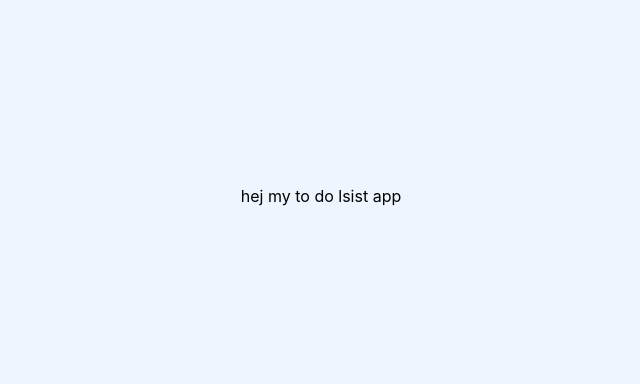
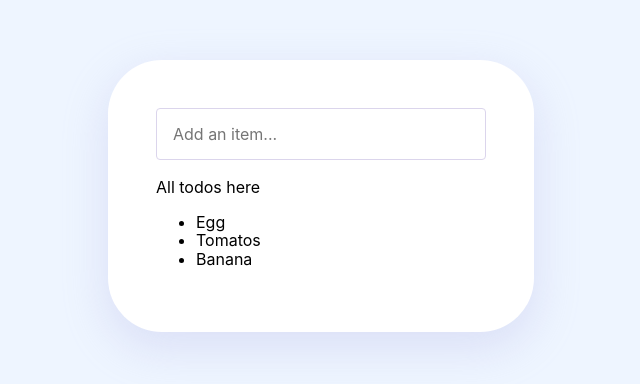
Before and after one commit to naimlatifi5/my-to-do-app, a React (Create React App) app: page / in a window 1280 px wide. Shown: the part 204-588 px from the top of the page, without its empty margins (319-959 px from the left). Built offline with nearby package versions, Linux system fonts and the light colour scheme.

Commit message:
added components for my todo list

```diff
--- a/src/App.css
+++ b/src/App.css
@@ -1,3 +1,355 @@
+/*! normalize.css v8.0.1 | MIT License | github.com/necolas/normalize.css */
+
+/* Document
+   ========================================================================== */
+
+/**
+ * 1. Correct the line height in all browsers.
+ * 2. Prevent adjustments of font size after orientation changes in iOS.
+ */
+
+html {
+  line-height: 1.15; /* 1 */
+  -webkit-text-size-adjust: 100%; /* 2 */
+}
+
+/* Sections
+   ========================================================================== */
+
+/**
+ * Remove the margin in all browsers.
+ */
+
+body {
+  margin: 0;
+}
+
+/**
+ * Render the `main` element consistently in IE.
+ */
+
+main {
+  display: block;
+}
+
+/**
+ * Correct the font size and margin on `h1` elements within `section` and
+ * `article` contexts in Chrome, Firefox, and Safari.
+ */
+
+h1 {
+  font-size: 2em;
+  margin: 0.67em 0;
+}
+
+/* Grouping content
+   ========================================================================== */
+
+/**
+ * 1. Add the correct box sizing in Firefox.
+ * 2. Show the overflow in Edge and IE.
+ */
+
+hr {
+  box-sizing: content-box; /* 1 */
+  height: 0; /* 1 */
+  overflow: visible; /* 2 */
+}
+
+/**
+ * 1. Correct the inheritance and scaling of font size in all browsers.
+ * 2. Correct the odd `em` font sizing in all browsers.
+ */
+
+pre {
+  font-family: monospace, monospace; /* 1 */
+  font-size: 1em; /* 2 */
+}
+
+/* Text-level semantics
+   ========================================================================== */
+
+/**
+ * Remove the gray background on active links in IE 10.
+ */
+
+a {
+  background-color: transparent;
+}
+
+/**
+ * 1. Remove the bottom border in Chrome 57-
+ * 2. Add the correct text decoration in Chrome, Edge, IE, Opera, and Safari.
+ */
+
+abbr[title] {
+  border-bottom: none; /* 1 */
+  text-decoration: underline; /* 2 */
+  text-decoration: underline dotted; /* 2 */
+}
+
+/**
+ * Add the correct font weight in Chrome, Edge, and Safari.
+ */
+
+b,
+strong {
+  font-weight: bolder;
+}
+
+/**
+ * 1. Correct the inheritance and scaling of font size in all browsers.
+ * 2. Correct the odd `em` font sizing in all browsers.
+ */
+
+code,
+kbd,
+samp {
+  font-family: monospace, monospace; /* 1 */
+  font-size: 1em; /* 2 */
+}
+
+/**
+ * Add the correct font size in all browsers.
+ */
+
+small {
+  font-size: 80%;
+}
+
+/**
+ * Prevent `sub` and `sup` elements from affecting the line height in
+ * all browsers.
+ */
+
+sub,
+sup {
+  font-size: 75%;
+  line-height: 0;
+  position: relative;
+  vertical-align: baseline;
+}
+
+sub {
+  bottom: -0.25em;
+}
+
+sup {
+  top: -0.5em;
+}
+
+/* Embedded content
+   ========================================================================== */
+
+/**
+ * Remove the border on images inside links in IE 10.
+ */
+
+img {
+  border-style: none;
+}
+
+/* Forms
+   ========================================================================== */
+
+/**
+ * 1. Change the font styles in all browsers.
+ * 2. Remove the margin in Firefox and Safari.
+ */
+
+button,
+input,
+optgroup,
+select,
+textarea {
+  font-family: inherit; /* 1 */
+  font-size: 100%; /* 1 */
+  line-height: 1.15; /* 1 */
+  margin: 0; /* 2 */
+}
+
+/**
+ * Show the overflow in IE.
+ * 1. Show the overflow in Edge.
+ */
+
+button,
+input {
+  /* 1 */
+  overflow: visible;
+}
+
+/**
+ * Remove the inheritance of text transform in Edge, Firefox, and IE.
+ * 1. Remove the inheritance of text transform in Firefox.
+ */
+
+button,
+select {
+  /* 1 */
+  text-transform: none;
+}
+
+/**
+ * Correct the inability to style clickable types in iOS and Safari.
+ */
+
+button,
+[type='button'],
+[type='reset'],
+[type='submit'] {
+  -webkit-appearance: button;
+}
+
+/**
+ * Remove the inner border and padding in Firefox.
+ */
+
+button::-moz-focus-inner,
+[type='button']::-moz-focus-inner,
+[type='reset']::-moz-focus-inner,
+[type='submit']::-moz-focus-inner {
+  border-style: none;
+  padding: 0;
+}
+
+/**
+ * Restore the focus styles unset by the previous rule.
+ */
+
+button:-moz-focusring,
+[type='button']:-moz-focusring,
+[type='reset']:-moz-focusring,
+[type='submit']:-moz-focusring {
+  outline: 1px dotted ButtonText;
+}
+
+/**
+ * Correct the padding in Firefox.
+ */
+
+fieldset {
+  padding: 0.35em 0.75em 0.625em;
+}
+
+/**
+ * 1. Correct the text wrapping in Edge and IE.
+ * 2. Correct the color inheritance from `fieldset` elements in IE.
+ * 3. Remove the padding so developers are not caught out when they zero out
+ *    `fieldset` elements in all browsers.
+ */
+
+legend {
+  box-sizing: border-box; /* 1 */
+  color: inherit; /* 2 */
+  display: table; /* 1 */
+  max-width: 100%; /* 1 */
+  padding: 0; /* 3 */
+  white-space: normal; /* 1 */
+}
+
+/**
+ * Add the correct vertical alignment in Chrome, Firefox, and Opera.
+ */
+
+progress {
+  vertical-align: baseline;
+}
+
+/**
+ * Remove the default vertical scrollbar in IE 10+.
+ */
+
+textarea {
+  overflow: auto;
+}
+
+/**
+ * 1. Add the correct box sizing in IE 10.
+ * 2. Remove the padding in IE 10.
+ */
+
+[type='checkbox'],
+[type='radio'] {
+  box-sizing: border-box; /* 1 */
+  padding: 0; /* 2 */
+}
+
+/**
+ * Correct the cursor style of increment and decrement buttons in Chrome.
+ */
+
+[type='number']::-webkit-inner-spin-button,
+[type='number']::-webkit-outer-spin-button {
+  height: auto;
+}
+
+/**
+ * 1. Correct the odd appearance in Chrome and Safari.
+ * 2. Correct the outline style in Safari.
+ */
+
+[type='search'] {
+  -webkit-appearance: textfield; /* 1 */
+  outline-offset: -2px; /* 2 */
+}
+
+/**
+ * Remove the inner padding in Chrome and Safari on macOS.
+ */
+
+[type='search']::-webkit-search-decoration {
+  -webkit-appearance: none;
+}
+
+/**
+ * 1. Correct the inability to style clickable types in iOS and Safari.
+ * 2. Change font properties to `inherit` in Safari.
+ */
+
+::-webkit-file-upload-button {
+  -webkit-appearance: button; /* 1 */
+  font: inherit; /* 2 */
+}
+
+/* Interactive
+   ========================================================================== */
+
+/*
+ * Add the correct display in Edge, IE 10+, and Firefox.
+ */
+
+details {
+  display: block;
+}
+
+/*
+ * Add the correct display in all browsers.
+ */
+
+summary {
+  display: list-item;
+}
+
+/* Misc
+   ========================================================================== */
+
+/**
+ * Add the correct display in IE 10+.
+ */
+
+template {
+  display: none;
+}
+
+/**
+ * Add the correct display in IE 10.
+ */
+
+[hidden] {
+  display: none;
+}
+
 .App {
   text-align: center;
 }
--- a/src/App.tsx
+++ b/src/App.tsx
@@ -1,31 +1,44 @@
-import React from 'react';
-import './App.css';
+import React from 'react'
+import './App.css'
 import styled from 'styled-components'
 
+// components
+
+import AddToDo from './components/AddToDo'
+import ToDos from './components/ToDos'
+
 const PageWrapper = styled.div`
- background-color: rgba(238, 245, 255, 1);
- width: 100%;
- height: 100vh;
- display: flex;
-
+  background-color: rgba(238, 245, 255, 1);
+  width: 100%;
+  height: 100vh;
+  display: flex;
 `
 const Container = styled.div`
-  max-width: 500px;
+  max-width: 700px;
   margin: 0 auto;
-  width: 100%;
   display: flex;
   flex-direction: column;
   justify-content: center;
   align-items: center;
 `
+const ToDoListContainer = styled.div`
+  background-color: #ffff;
+  padding: 48px;
+  box-shadow: 0px 15px 41px 3px rgba(180, 180, 227, 0.3);
+  border-radius: 54px;
+  width: calc(100% - 48px);
+`
 function App() {
   return (
     <PageWrapper>
       <Container>
-        hej my to do lsist app
+        <ToDoListContainer>
+          <AddToDo></AddToDo>
+          <ToDos></ToDos>
+        </ToDoListContainer>
       </Container>
     </PageWrapper>
-  );
+  )
 }
 
-export default App;
+export default App
--- /dev/null
+++ b/src/components/AddToDo.tsx
@@ -0,0 +1,25 @@
+import React from 'react'
+import styled from 'styled-components'
+
+const Input = styled.input`
+  padding: 16px;
+  width: 100%;
+  border-radius: 4px;
+  border: 1px solid #dbd5ec;
+  display: flex;
+  flex-direction: column;
+  justify-content: center;
+  align-items: center;
+  margin-bottom: 18px;
+`
+const AddToDo = () => {
+  return (
+    <div>
+      <form>
+        <Input type="search" placeholder="Add an item..." />
+      </form>
+    </div>
+  )
+}
+
+export default AddToDo
--- /dev/null
+++ b/src/components/SingleToDoItem.tsx
@@ -0,0 +1,12 @@
+import React from 'react'
+
+const SingleToDoItem = () => {
+  return (
+      <ul>
+          <li>Egg</li>
+          <li>Tomatos</li>
+          <li>Banana</li>
+    </ul>
+  )
+}
+export default SingleToDoItem
--- /dev/null
+++ b/src/components/ToDos.tsx
@@ -0,0 +1,11 @@
+import React from 'react'
+import SingleToDoItem from './SingleToDoItem'
+const ToDos = () => {
+  return (
+      <div>All todos here
+        <SingleToDoItem></SingleToDoItem>
+    </div>
+  )
+}
+
+export default ToDos
```
